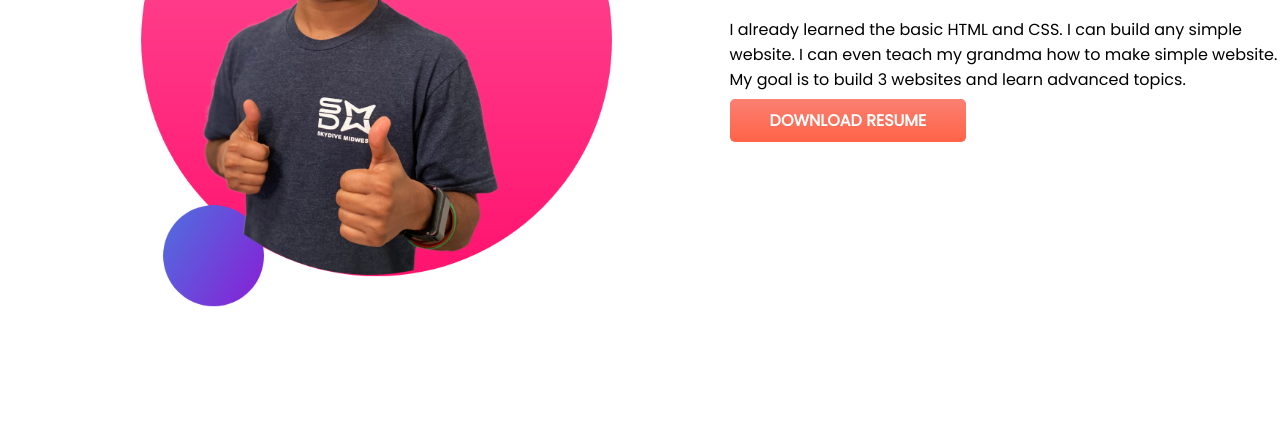
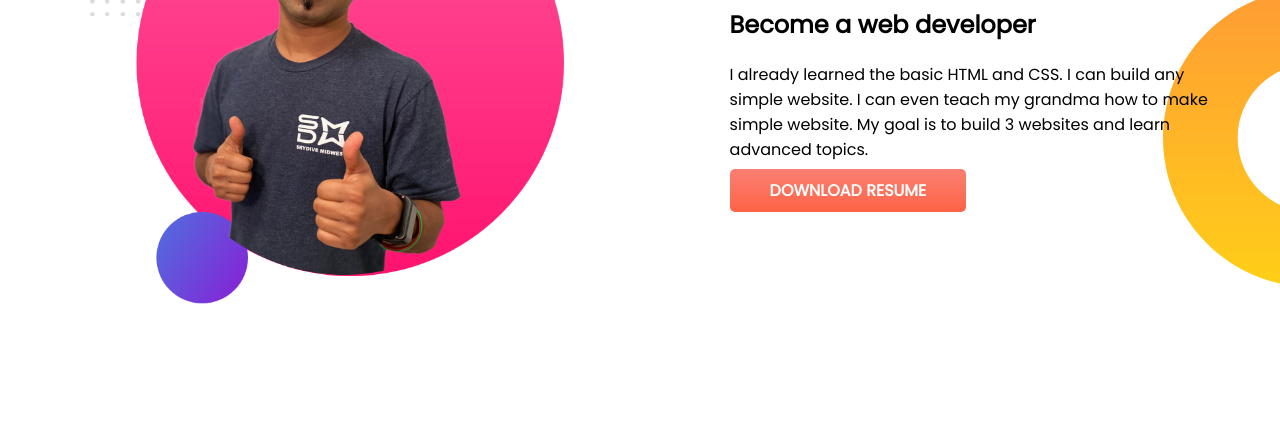
Before and after one commit to bidhan936/developer-portfolio, a plain HTML site: page index.html in a window 1280 px wide. Shown: the part 837-1266 px from the top of the page. Drawn offline with Linux system fonts and the light colour scheme.

Commit message:
background position

```diff
--- a/index.html
+++ b/index.html
@@ -29,7 +29,7 @@
             <img class="half-width-img" src=" images/jhankar.png" alt="">
         </div>
     </section>
-    <section>
+    <section class="dream-big">
         <div class="half-width">
             <img class="half-width-img" src="images/jhankar2.png" alt="">
         </div>
--- a/style.css
+++ b/style.css
@@ -15,6 +15,7 @@ section{
 .half-width{
     width:50%;
     padding-left: 7%;
+    padding-right: 4%;
 }
 .half-width-img{
     width:95%;
@@ -31,3 +32,8 @@ section{
     background-image: url(images/top-banner.png);
     background-repeat: no-repeat;
 }
+.dream-big{
+    background-image: url(images/dream-bg.png);
+    background-repeat: no-repeat;
+    background-position: right;
+}
```
